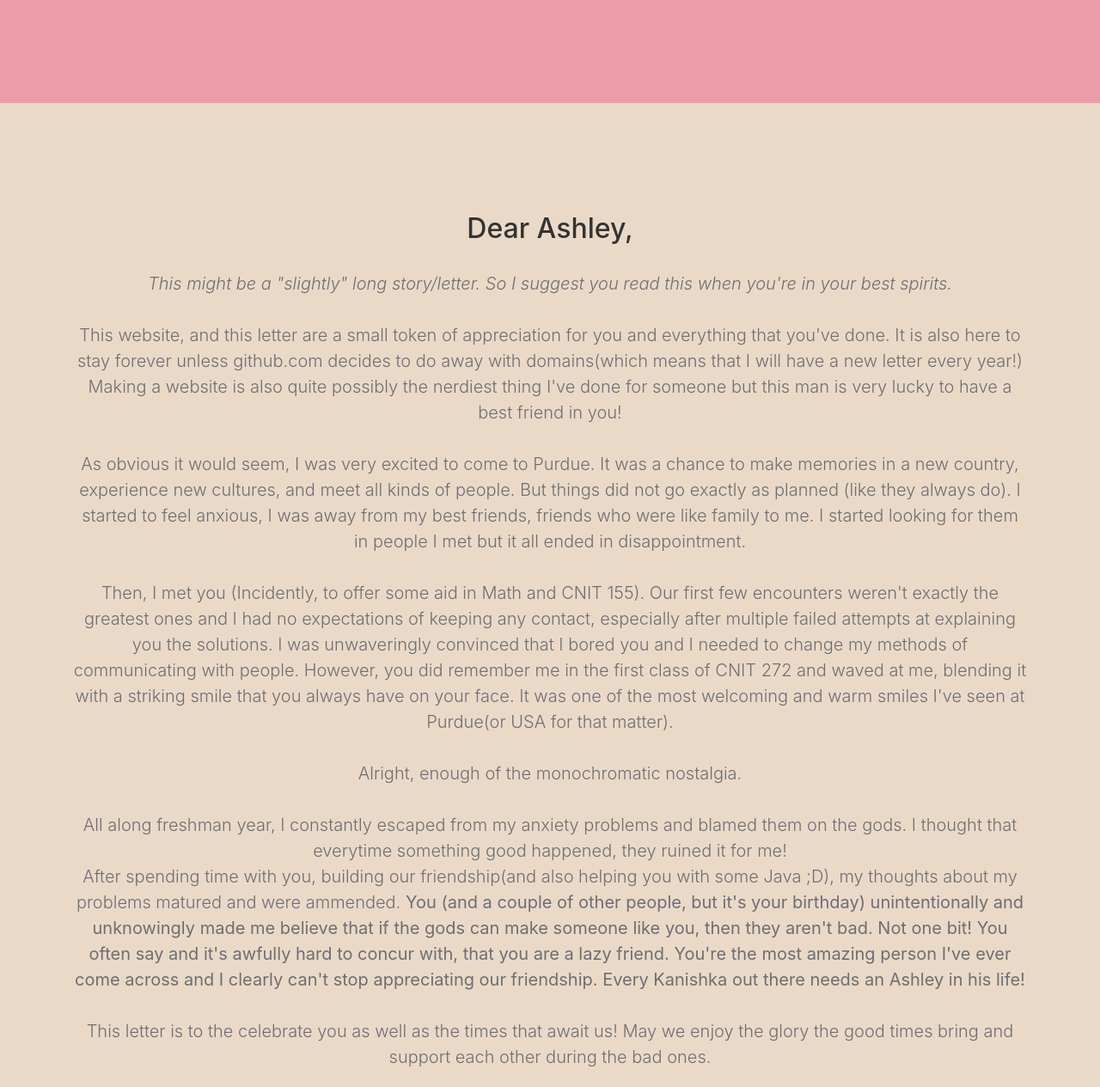
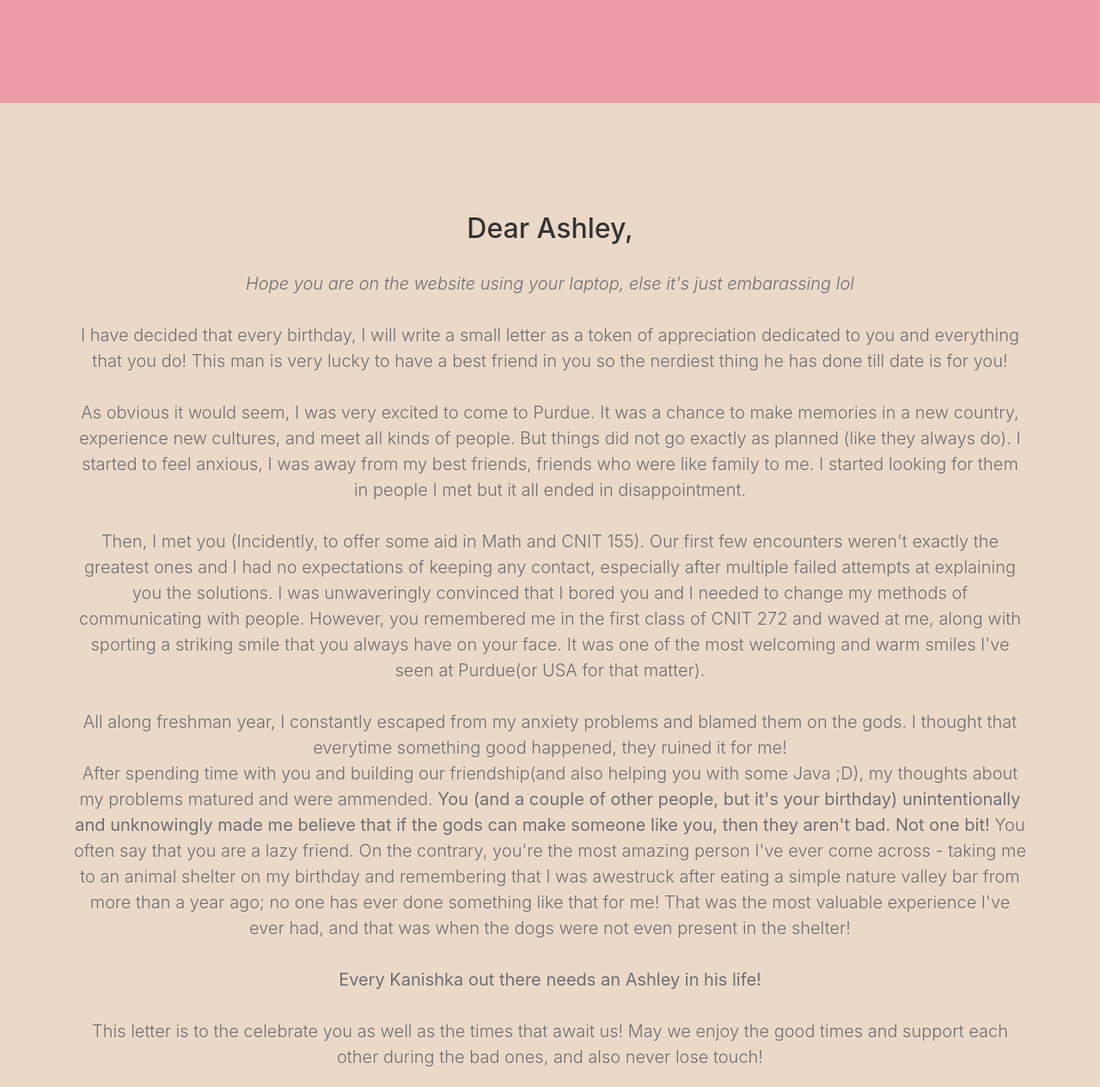
Before and after one commit to happybirthdayashley/happybirthdayashley.github.io, a plain HTML site: page index.html in a window 1280 px wide. Shown: the part 760-2025 px from the top of the page at 86% size. Drawn offline with Linux system fonts and the light colour scheme.

Commit message:
content = changed

```diff
--- a/index.html
+++ b/index.html
@@ -13,6 +13,7 @@
     <link rel="stylesheet" href="dog.css">
     <link rel="stylesheet" href="css/style.css">
     <link href="https://fonts.googleapis.com/css?family=Reem+Kufi" rel="stylesheet">
+    <link href="https://fonts.googleapis.com/css?family=Slabo+27px" rel="stylesheet">
 
   </head>
   <body>
@@ -181,7 +182,8 @@
     </div>
   </div>
 
-  <section id="feature-one">
+  <!-- <section id="feature-one" style="font-family: 'Reem Kufi', sans-serif;"> -->
+    <section id = "feature-one">
       <div class="container">
         <div class="row">
           <div class="feature-content">
@@ -189,29 +191,30 @@
               <h2>Dear Ashley,</h2>
               <br>
               <p class="lead">
-              <i style="color: #6c6f73 ">This might be a "slightly" long story/letter. So I suggest you read this when you're in your best spirits.</i>
+              <i style="color: #6c6f73 ">Hope you are on the website using your laptop, else it's just embarassing lol</i>
               <br>
               <br>
-              This website, and this letter are a small token of appreciation for you and everything that you've done. It is also here to stay forever unless github.com decides to do away with domains(which means that I will have a new letter every year!) Making a website is also quite possibly the nerdiest thing I've done for someone but this man is very lucky to have a best friend in you!
+              <!-- This website, and this letter are a small token of appreciation for you and everything that you've done. It is also here to stay forever unless github.com decides to do away with domains(which means that I will have a new letter every year!) Making a website is also quite possibly the nerdiest thing I've done for someone but this man is very lucky to have a best friend in you!  -->
+
+              I have decided that every birthday, I will write a small letter as a token of appreciation dedicated to you and everything that you do! This man is very lucky to have a best friend in you so the nerdiest thing he has done till date is for you!
               <br>
               <br>
               As obvious it would seem, I was very excited to come to Purdue. It was a chance to make memories in a new country, experience new cultures, and meet all kinds of people. But things did not go exactly as planned (like they always do). I started to feel anxious, I was away from my best friends, friends who were like family to me. I started looking for them in people I met but it all ended in disappointment.
               <br>
               <br>
-              Then, I met you (Incidently, to offer some aid in Math and CNIT 155). Our first few encounters weren't exactly the greatest ones and I had no expectations of keeping any contact, especially after multiple failed attempts at explaining you the solutions. I was unwaveringly convinced that I bored you and I needed to change my methods of communicating with people. However, you did remember me in the first class of CNIT 272 and waved at me, blending it with a striking smile that you always have on your face. It was one of the most welcoming and warm smiles I've seen at Purdue(or USA for that matter).
-              <br>
-              <br>
-              Alright, enough of the monochromatic nostalgia.
+              Then, I met you (Incidently, to offer some aid in Math and CNIT 155). Our first few encounters weren't exactly the greatest ones and I had no expectations of keeping any contact, especially after multiple failed attempts at explaining you the solutions. I was unwaveringly convinced that I bored you and I needed to change my methods of communicating with people. However, you remembered me in the first class of CNIT 272 and waved at me, along with sporting a striking smile that you always have on your face. It was one of the most welcoming and warm smiles I've seen at Purdue(or USA for that matter).
               <br>
               <br>
               All along freshman year, I constantly escaped from my anxiety problems and blamed them on the gods. I thought that everytime something good happened, they ruined it for me!
               <br>
-              After spending time with you, building our friendship(and also helping you with some Java ;D), my thoughts about my problems matured and were ammended. <b> You (and a couple of other people, but it's your birthday) unintentionally and unknowingly made me believe that if the gods can make someone like you, then they aren't bad. Not one bit! You often say and it's awfully hard to concur with, that you are a lazy friend. You're the most amazing person I've ever come across and I clearly can't stop appreciating our friendship. Every Kanishka out there needs an Ashley in his life!</b>
-
+              After spending time with you and building our friendship(and also helping you with some Java ;D), my thoughts about my problems matured and were ammended. <b> You (and a couple of other people, but it's your birthday) unintentionally and unknowingly made me believe that if the gods can make someone like you, then they aren't bad. Not one bit!</b> You often say that you are a lazy friend. On the contrary, you're the most amazing person I've ever come across - taking me to an animal shelter on my birthday and remembering that I was awestruck after eating a simple nature valley bar from more than a year ago; no one has ever done something like that for me! That was the most valuable experience I've ever had, and that was when the dogs were not even present in the shelter!<!-- and I clearly can't stop appreciating our friendship.  -->
+              <br>
+              <br>
+              <b>Every Kanishka out there needs an Ashley in his life!</b>
               <br>
               <br>
 
-              This letter is to the celebrate you as well as the times that await us! May we enjoy the glory the good times bring and support each other during the bad ones.
+              This letter is to the celebrate you as well as the times that await us! May we enjoy the good times and support each other during the bad ones, and also never lose touch!<!-- May we enjoy the glory the good times bring and support each other during the bad ones.  -->
               <br>
               <br>
               <i style="color: #6c6f73">You know I will never forget you, no matter how far apart we are from each other. I do have a good memory, you know?</i>
```
